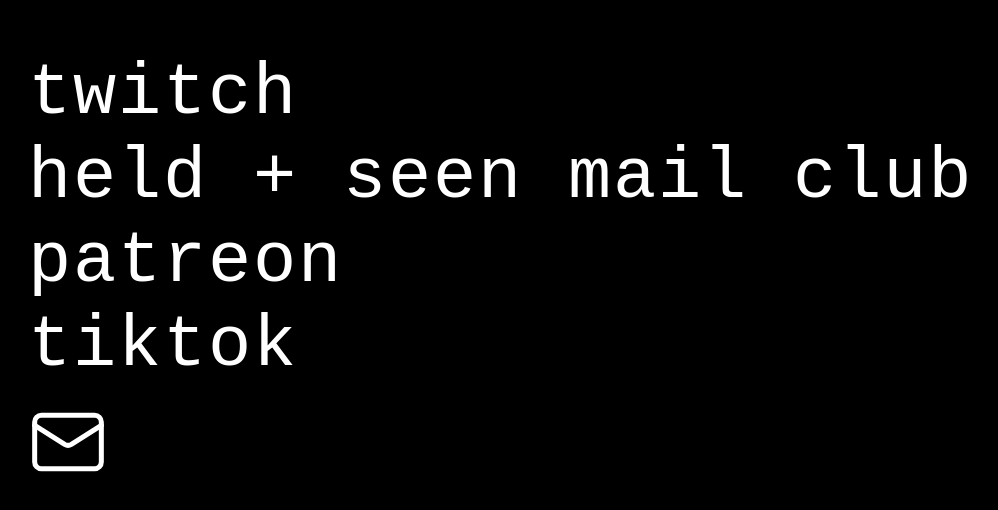
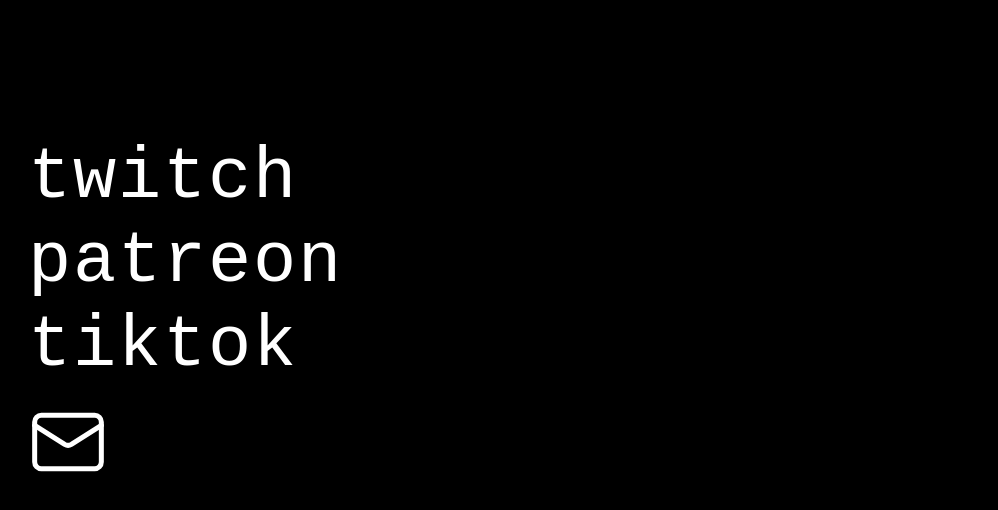
Before and after one commit to runibb/runi, a Next.js app: page / in a window 1280 px wide. Shown: the part 254-764 px from the top of the page, without its empty margins (20-1018 px from the left). Built offline with nearby package versions, Linux system fonts and the light colour scheme; a web font is replaced by a local one.

Commit message:
remove held + seen trinket link from nav
Co-authored-by: runibb <runibb@users.noreply.github.com>

```diff
--- a/app/page.tsx
+++ b/app/page.tsx
@@ -21,16 +21,6 @@ export default function Home() {
               className="font-sans text-5xl text-white tracking-wide transition-opacity hover:opacity-60 sm:text-6xl lg:text-7xl"
             >
               twitch
-            </a>
-          </li>
-          <li>
-            <a
-              href="https://shop.runi.baby"
-              target="_blank"
-              rel="noopener noreferrer"
-              className="font-sans text-5xl text-white tracking-wide transition-opacity hover:opacity-60 sm:text-6xl lg:text-7xl"
-            >
-              held + seen mail club
             </a>
           </li>
           <li>
```
